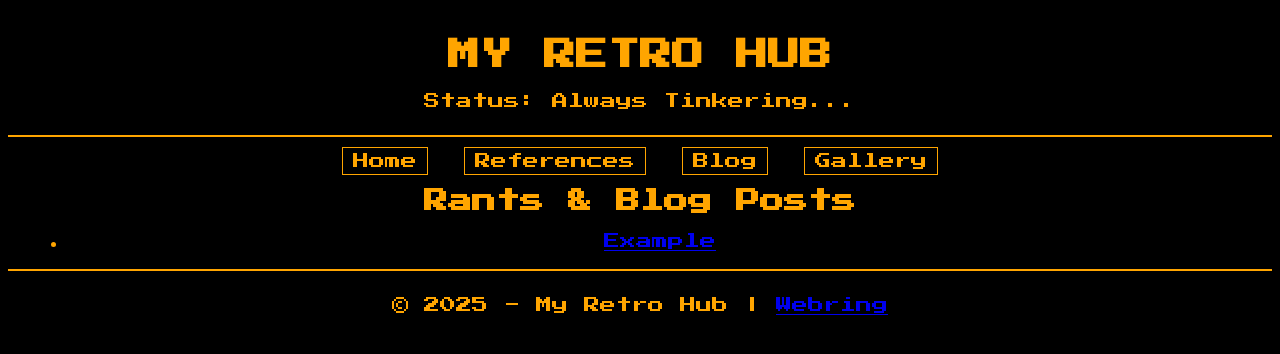
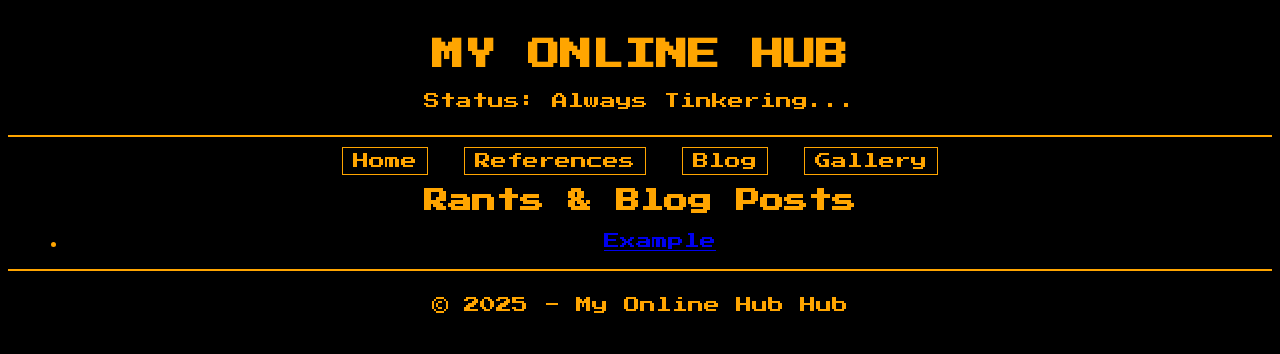
Before and after one commit to a-842/website, a Flask app: page /blog in a window 1280 px wide. Shown: the top 354 px of the page. Run offline with Flask 3, Linux system fonts and the light colour scheme.

Commit message:
Update base.html

```diff
--- a/templates/base.html
+++ b/templates/base.html
@@ -8,7 +8,7 @@
 </head>
 <body>
     <header>
-        <h1>MY RETRO HUB</h1>
+        <h1>MY ONLINE HUB</h1>
         <p>Status: Always Tinkering...</p>
     </header>
 
@@ -26,7 +26,7 @@
     </main>
 
     <footer>
-        <p>&copy; 2025 - My Retro Hub | <a href="#">Webring</a></p>
+        <p>&copy; 2025 - My Online Hub Hub</p>
     </footer>
 </body>
 </html>
```
